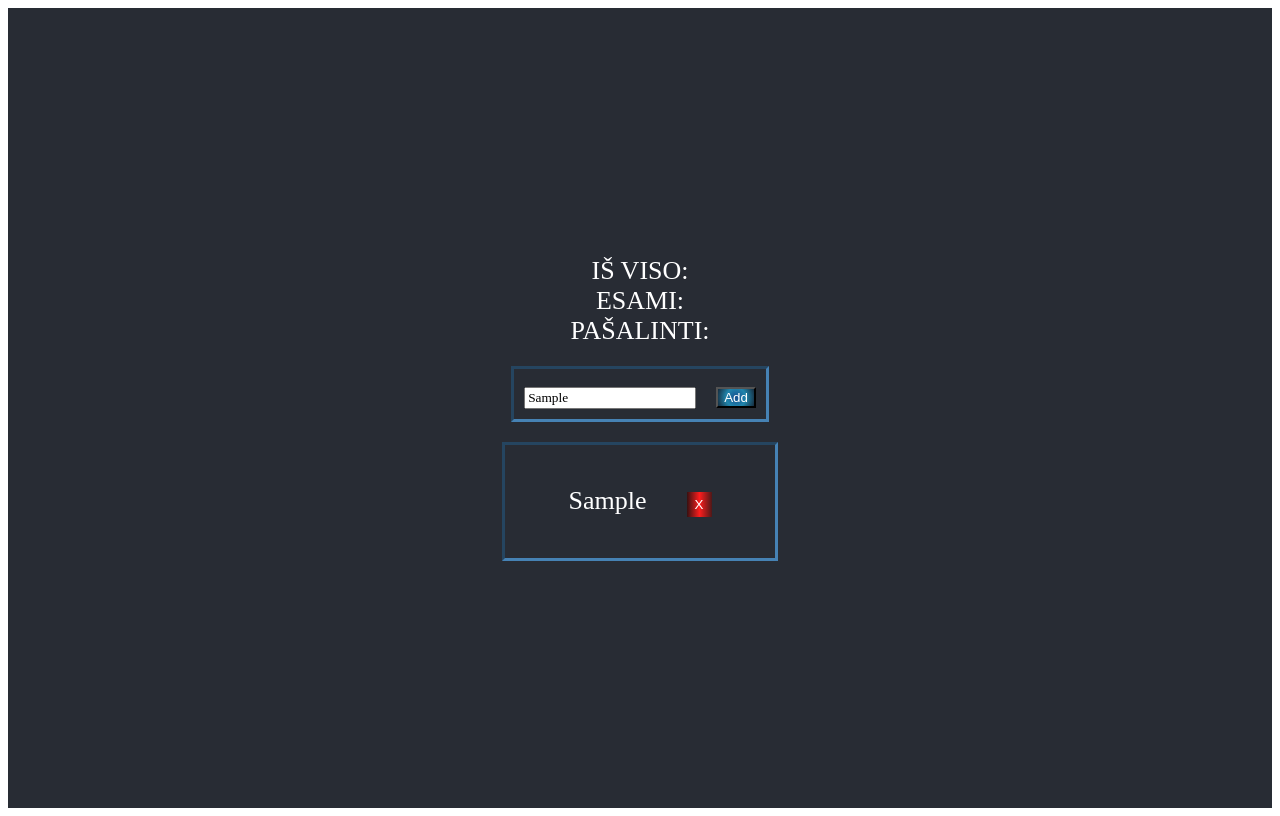
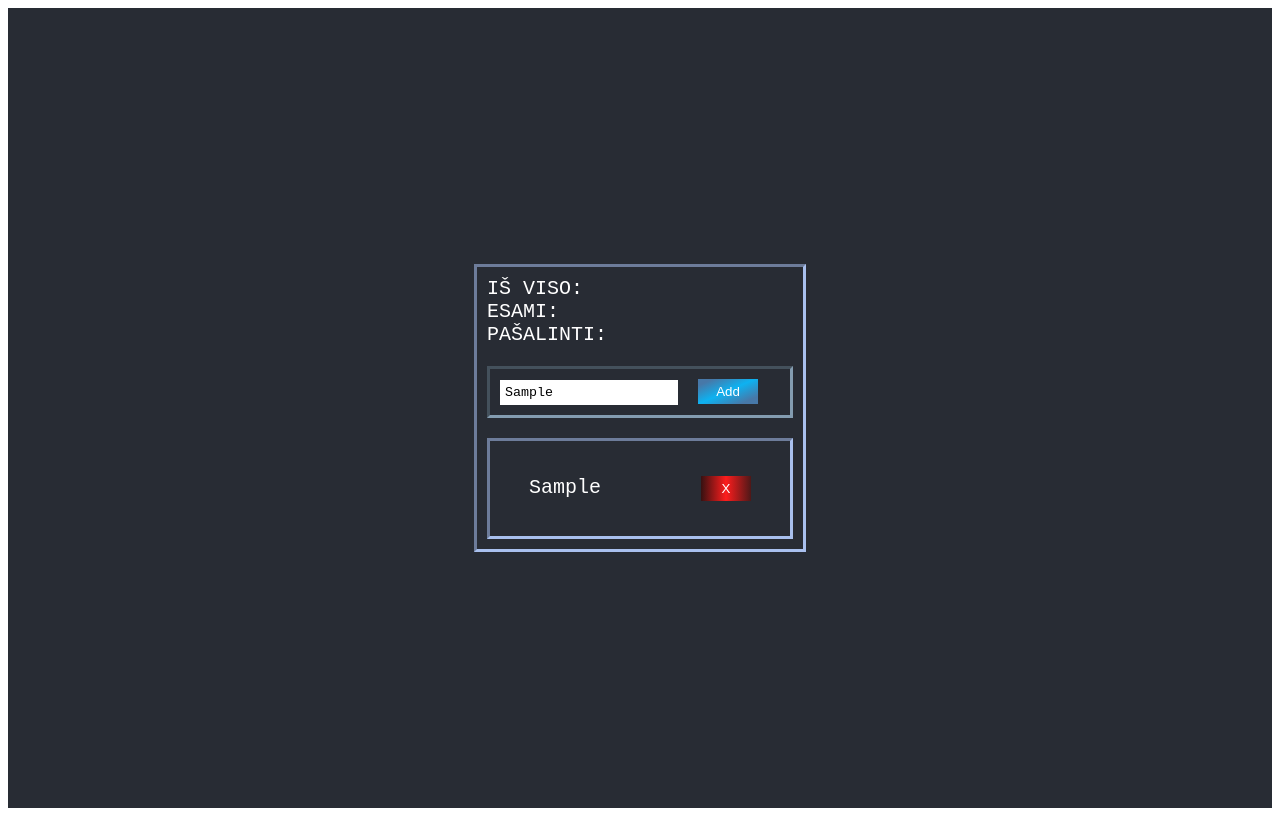
Before and after one commit to simonasablinaite/todo-list, a React (Create React App) app: page / in a window 1280 px wide. Both pictures are taken after typing "Sample" into the empty fields and a click on the button "Add". Built offline with nearby package versions, Linux system fonts and the light colour scheme.

Commit message:
Style update

```diff
--- a/src/App.jsx
+++ b/src/App.jsx
@@ -3,6 +3,7 @@ import './App.css';
 import List from './Components/Lists';
 import './style/list.css';
 import './style/form.css';
+import './style/totalSummary.css';
 
 function App() {
   const [list, setList] = useState([]);
@@ -29,17 +30,17 @@ function App() {
     <div className="App">
       <header className="App-header">
         <div className='total-summary'>
+          <div>
             <div>IŠ VISO:</div>
             <div>ESAMI:</div>
             <div>PAŠALINTI:</div>
           </div>
+
           <div className='form'>
+            <input onChange={handleChange} type="text" placeholder='Enter Your Name' />
+            <button onClick={addUser}>Add</button>
+          </div>
 
-          <input onChange={handleChange} type="text" placeholder='Enter Your Name' />
-
-          <button onClick={addUser}>Add</button>
-
-        </div>
           <div className='list'>
             <ul>
               {list.map((user) => {
@@ -51,7 +52,7 @@ function App() {
               })}
             </ul>
           </div>
-
+        </div>
       </header>
     </div>
   );
--- a/src/Components/Lists.jsx
+++ b/src/Components/Lists.jsx
@@ -2,7 +2,9 @@ function List(props) {
    return (
       <div>
          <li>{props.userName}
-            <button onClick={() => props.deleteUser(props.id)}>X</button>
+            <div>
+               <button className="btn-red" onClick={() => props.deleteUser(props.id)}>X</button>
+            </div>
          </li>
       </div>
    )
--- a/src/style/form.css
+++ b/src/style/form.css
@@ -1,25 +1,29 @@
 .form {
   border-style: inset;
-  max-width: 400px;
+  width: 260px;
   height: 100%;
-  border-color: steelblue;
+  border-color: rgb(131, 156, 176);
   margin-top: 20px;
   padding: 10px;
 }
 
 .form > button {
+  width: 60px;
+  height: 25px;
+  border: none;
   margin-left: 20px;
-  background: rgb(37, 122, 223);
-  background: rgb(23, 78, 144);
-  background: radial-gradient(
-    circle,
-    rgba(23, 78, 144, 1) 0%,
-    rgba(32, 133, 172, 1) 49%,
-    rgba(22, 43, 61, 1) 100%
+  background: rgb(71, 120, 168);
+  background: linear-gradient(
+    156deg,
+    rgba(71, 120, 168, 1) 13%,
+    rgba(13, 178, 241, 1) 49%,
+    rgba(71, 120, 168, 1) 85%
   );
   color: white;
 }
 
 .form > input {
-  font-family: cursive;
+  font-family: "Courier New", Courier, monospace;
+  border: none;
+  padding: 5px;
 }
--- a/src/style/list.css
+++ b/src/style/list.css
@@ -1,8 +1,8 @@
 .list {
   border-style: inset;
-  width: 250px;
+  width: 260px;
   height: 100%;
-  border-color: steelblue;
+  border-color: rgb(169, 192, 238);
   margin-top: 20px;
   padding: 10px;
   font-family: cursive;
@@ -15,17 +15,16 @@
   flex-direction: column;
   flex-wrap: wrap;
   align-content: center;
-  justify-content: center;
-  align-items: center;
+  align-items: flex-start;
   padding: 0;
 }
 
 .list > ul > div > li {
+  display: flex;
   margin: 5px 0;
 }
 
-.list > ul > div > li > button {
-  margin-left: 40px;
+.btn-red {
   background: rgb(55, 17, 17);
   background: linear-gradient(
     90deg,
@@ -35,6 +34,7 @@
   );
   color: white;
   border: none;
-  width: 25px;
+  width: 50px;
   height: 25px;
+  margin-left: 100px;
 }
--- /dev/null
+++ b/src/style/totalSummary.css
@@ -0,0 +1,14 @@
+.total-summary {
+  border-style: inset;
+  border-color: rgb(169, 192, 238);
+  padding: 10px;
+}
+.total-summary > div {
+  width: 280px;
+  height: 100%;
+
+  font-family: "Courier New", Courier, monospace;
+  text-align: start;
+  font-size: 20px;
+  font-weight: 400;
+}
```
Lines whose indentation alone changed are shown as unchanged.
